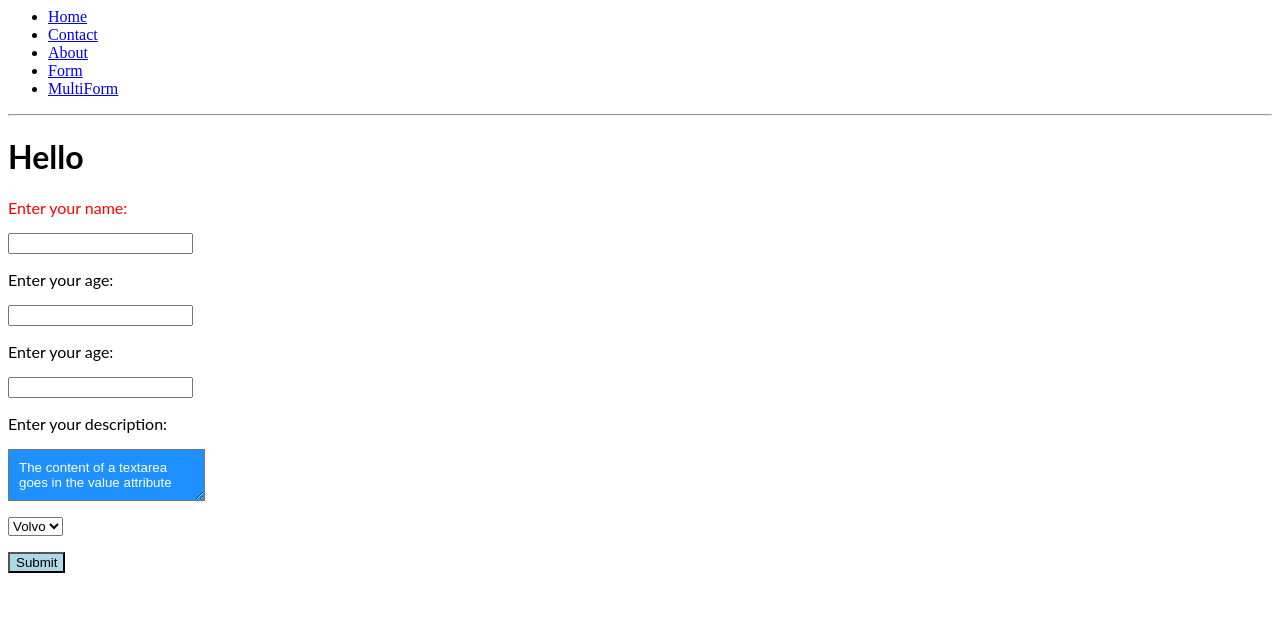
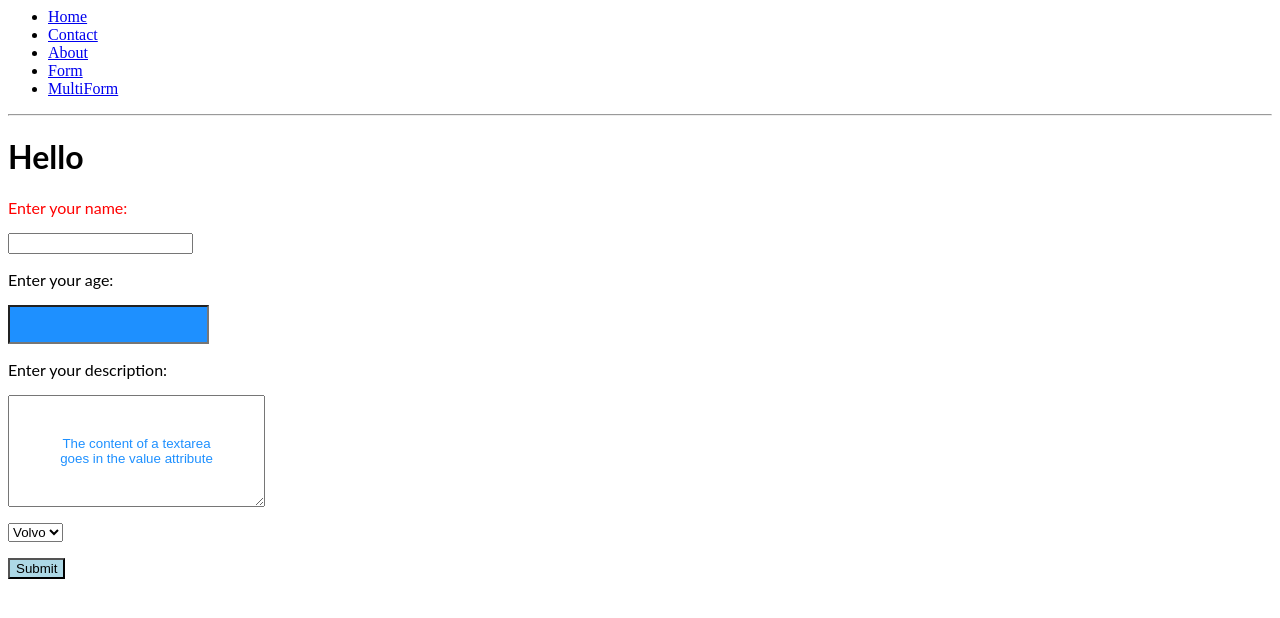
Before and after one commit to madhubn/react-w83sqq, a React (Create React App) app: page /multiForm in a window 1280 px wide. Shown: the top 618 px of the page. Built offline with nearby package versions, Linux system fonts and the light colour scheme.

Commit message:
1 file modified, 1 added

```diff
--- a/src/MultiForm.js
+++ b/src/MultiForm.js
@@ -1,5 +1,5 @@
 import React from "react";
-
+import styles from "./mystyle.module.css";
 /*
 1. We can control the values of multiple input controls bt adding name   attribute to each element.
 2. when you initialize the state in the contructor, use the filed names
@@ -53,14 +53,17 @@ class MultiForm extends React.Component {
         </h1>
         <p style={{ color: "red" }}>Enter your name:</p>
         <input type="text" onChange={this.onChanges} name="username" />
+
         <p>Enter your age:</p>
-        <input type="text" onChange={this.onChanges} name="age" />
-        {this.state.errormessage}
-        <p>Enter your age:</p>
-        <input type="text" onChange={this.onChanges} name="age" />
+        <input
+          style={mystyle}
+          type="text"
+          onChange={this.onChanges}
+          name="age"
+        />
         {this.state.errormessage}
         <p>Enter your description:</p>
-        <textarea style={mystyle} value={this.state.description} />
+        <textarea className={styles.bigblue} value={this.state.description} />
         <p>
           <select value={this.state.mycar}>
             <option value="Ford">Ford</option>
--- /dev/null
+++ b/src/mystyle.module.css
@@ -0,0 +1,6 @@
+.bigblue {
+  color: DodgerBlue;
+  padding: 40px;
+  font-family: Arial;
+  text-align: center;
+}
```
